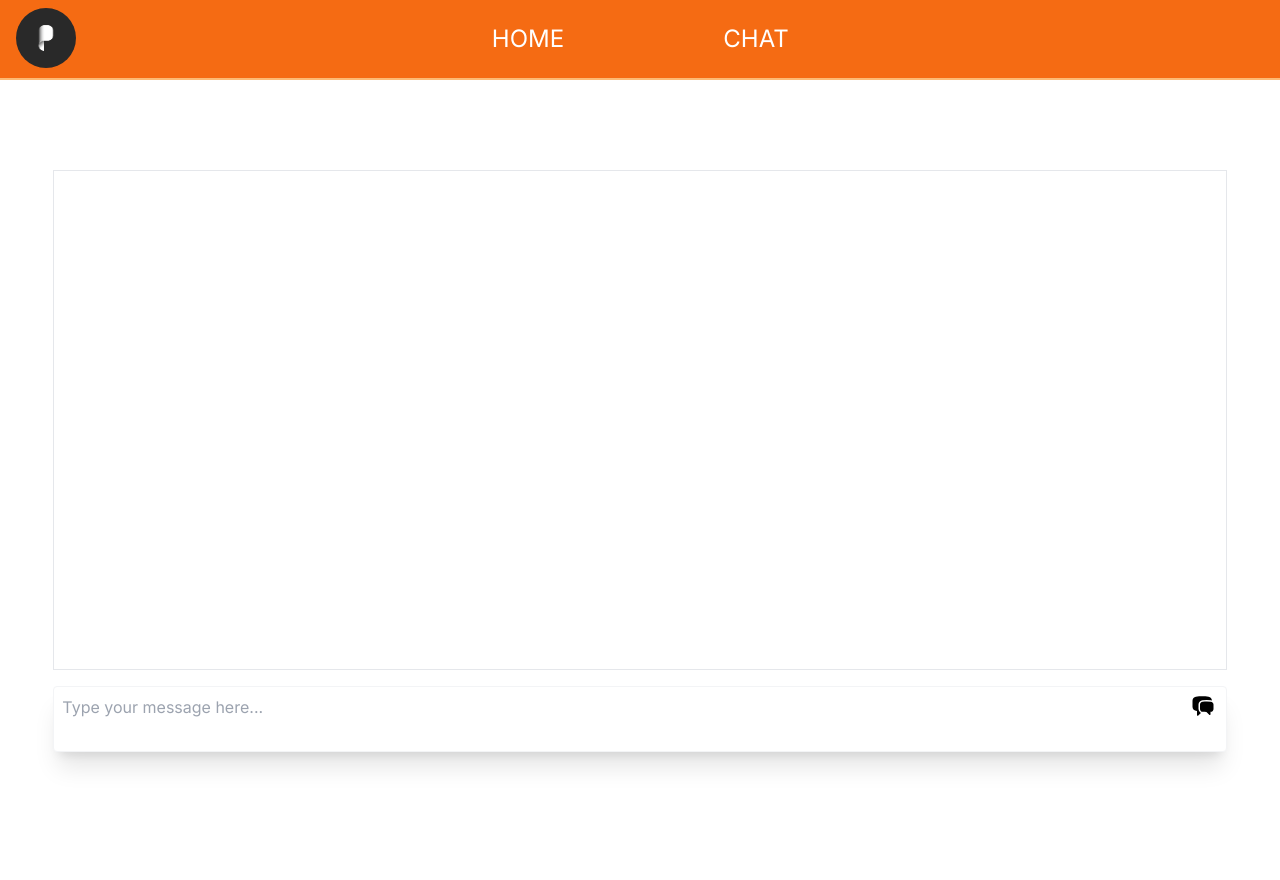
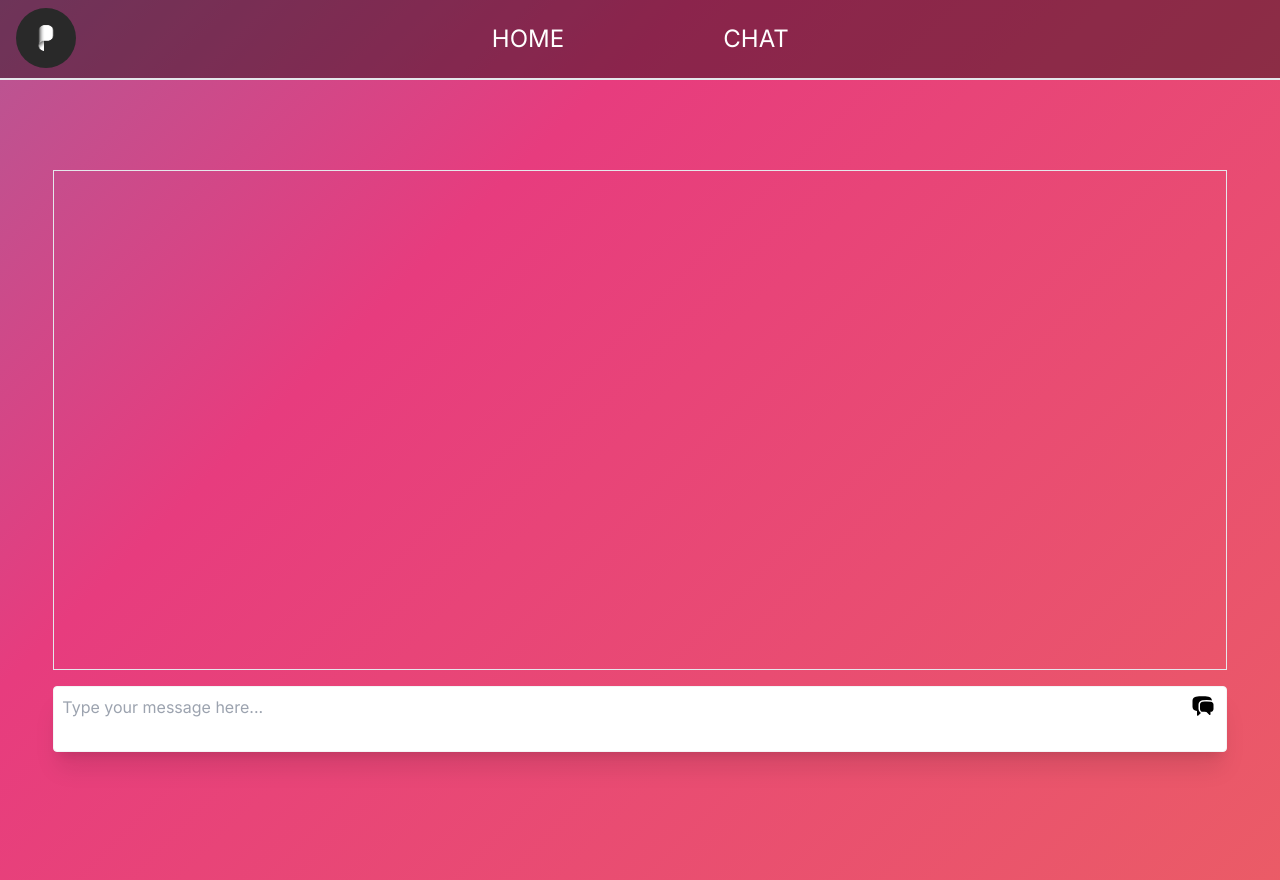
Before and after one commit to TNorsang/philo, a Next.js app: page /chat in a window 1280 px wide. Built offline with nearby package versions, Linux system fonts and the light colour scheme.

Commit message:
bg change

```diff
--- a/app/globals.css
+++ b/app/globals.css
@@ -3,4 +3,22 @@
 @tailwind utilities;
 
 @layer utilities {
+  body {
+    background: linear-gradient(-45deg, #ee7752, #e73c7e, #23a6d5, #23d5ab);
+    background-size: 400% 400%;
+    animation: gradient 15s ease infinite;
+    height: 100vh;
+  }
+
+  @keyframes gradient {
+    0% {
+      background-position: 0% 50%;
+    }
+    50% {
+      background-position: 100% 50%;
+    }
+    100% {
+      background-position: 0% 50%;
+    }
+  }
 }
--- a/app/page.tsx
+++ b/app/page.tsx
@@ -13,7 +13,7 @@ export default function Home() {
   })
 
   return (
-    <main className="flex flex-col h-screen items-center justify-center bg-gradient-to-b from-customOrange to-customLightOrange">
+    <main className=" flex flex-col h-screen items-center justify-center">
       <motion.div className=" mt-28 sm:mt-24">
         <h1 className="text-white text-3xl sm:text-6xl">
           Meet Your Forever Friend
--- a/components/ui/nav.tsx
+++ b/components/ui/nav.tsx
@@ -6,7 +6,7 @@ import { motion } from 'framer-motion'
 
 export default function NavBar() {
   return (
-    <nav className="relative flex justify-center items-center h-20 border-b-2 border-orange-300 bg-customOrange text-white text-2xl">
+    <nav className="relative flex justify-center items-center h-20 border-b-2  text-white bg-black bg-opacity-40 text-2xl">
       <ul className="flex items-center space-x-10 list-none">
         <motion.div
           whileHover={{ scale: 1.1 }}
--- a/components/ui/philoModel.tsx
+++ b/components/ui/philoModel.tsx
@@ -11,13 +11,13 @@ const PhiloModel = () => {
   const { scene } = useGLTF('/models/philo.glb')
   return (
     <Canvas className="w-2 h-2">
-      <ambientLight intensity={0.3} /> {/* Low-level ambient light */}
+      <ambientLight intensity={0.7} /> {/* Low-level ambient light */}
       <directionalLight position={[5, 10, 7.5]} intensity={0.9} />
       {/* Mimic sunlight */}
       <pointLight position={[-5, -10, -7.5]} intensity={0.5} />{' '}
       {/* Additional point light */}
       <OrbitControls />
-      <primitive object={scene} scale={0.4} /> {/* Scale down to 10% */}
+      <primitive object={scene} scale={0.4} />
     </Canvas>
   )
 }
```
Also changed, not shown: public/images/cloud_bg.png (added).
